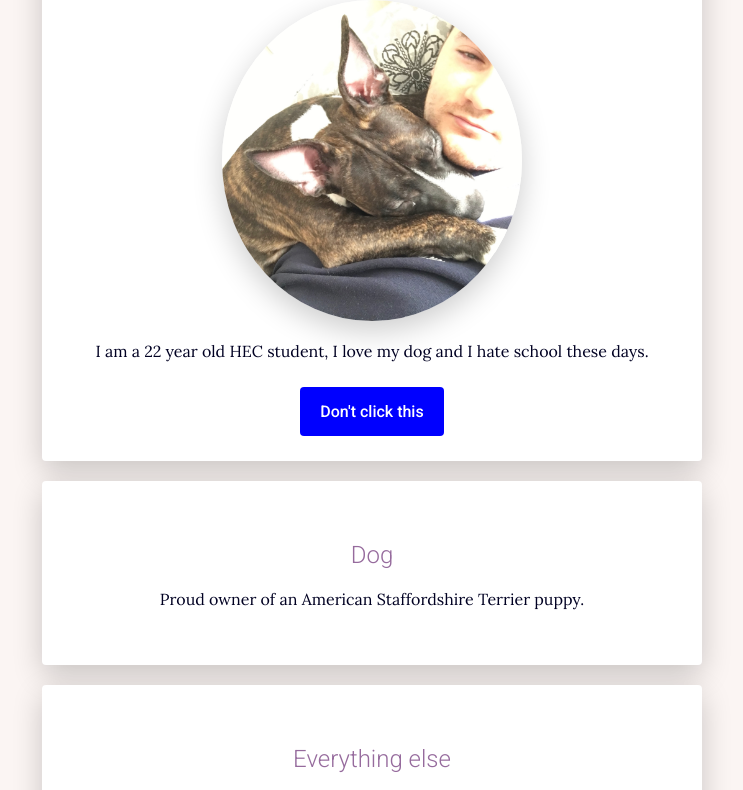
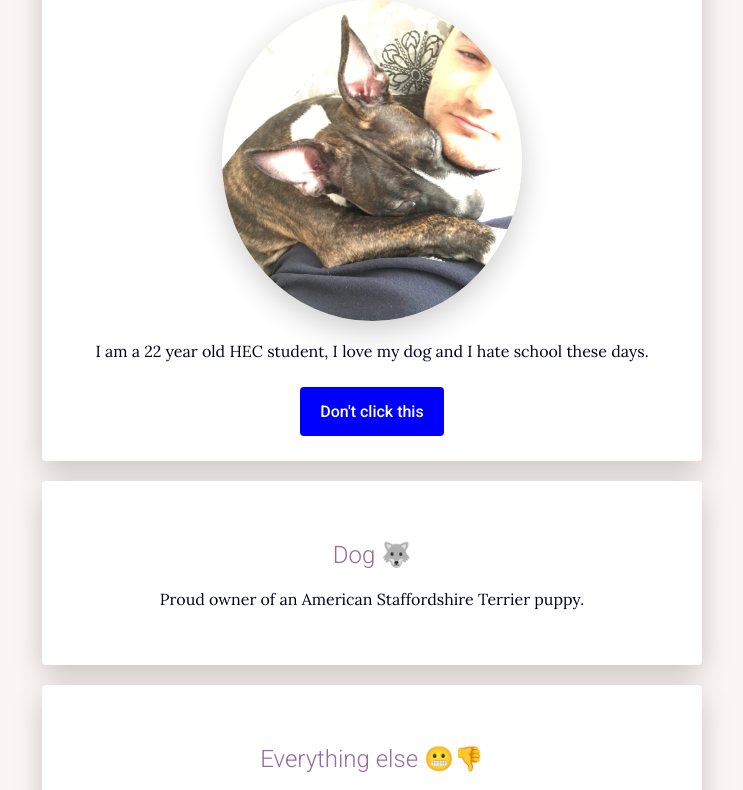
Before and after one commit to emmanuel-leclercq/my-profile, a plain HTML site: page index.html in a window 1280 px wide. Shown: the part 161-951 px from the top of the page, without its empty margins (268-1011 px from the left). Drawn offline with Linux system fonts and the light colour scheme.

Commit message:
Update index.html

```diff
--- a/index.html
+++ b/index.html
@@ -26,12 +26,12 @@
 		<a href="https://www.youtube.com/watch?v=dQw4w9WgXcQ" class="btn-blue" target="_blank">Don't click this</a>
 	</div>
 	<DIV class="card-white">
-		<h2>Dog</h2>
+		<h2>Dog 🐺</h2>
 		<p>Proud owner of an American Staffordshire Terrier puppy.
 		</p>
 	</DIV>
 	<div class="card-white">
-		<h2>Everything else</h2>
+		<h2>Everything else 😬👎</h2>
 		<p>
 			"Nothing really matters, to meeeeeee"
 		</p>
```
